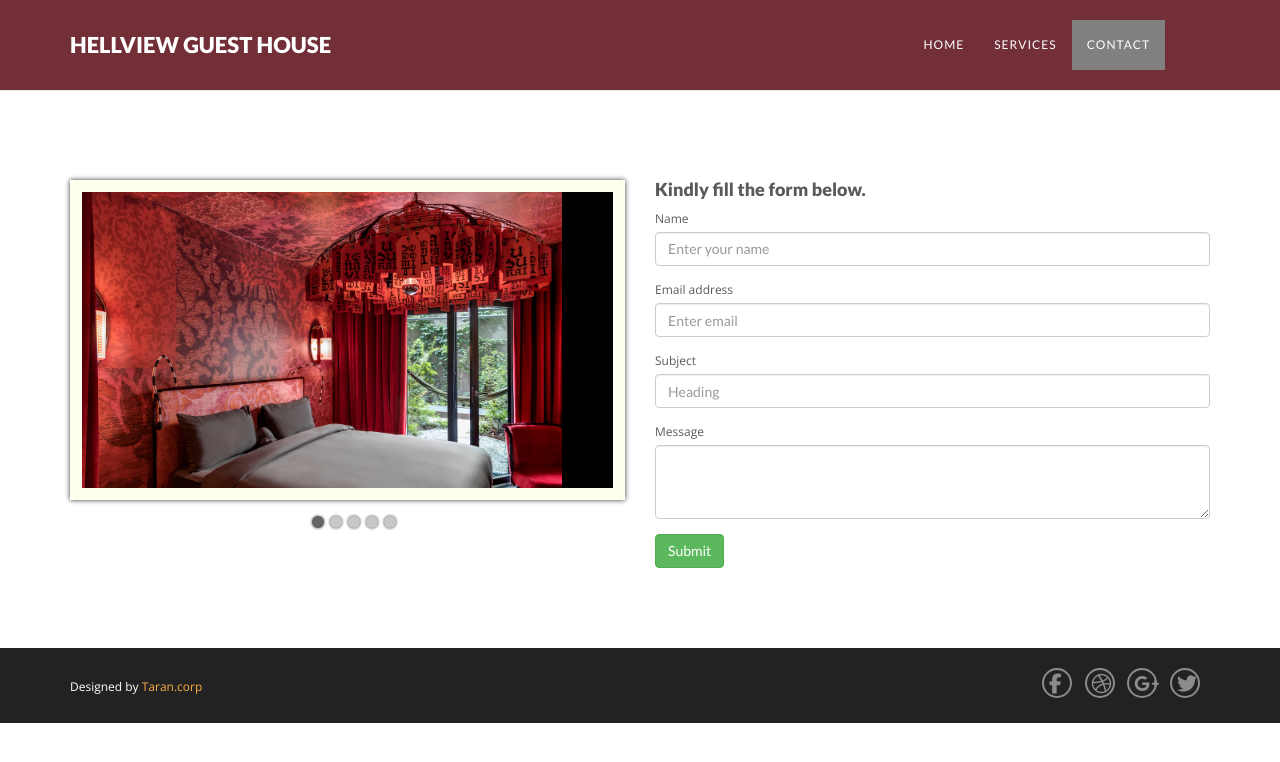
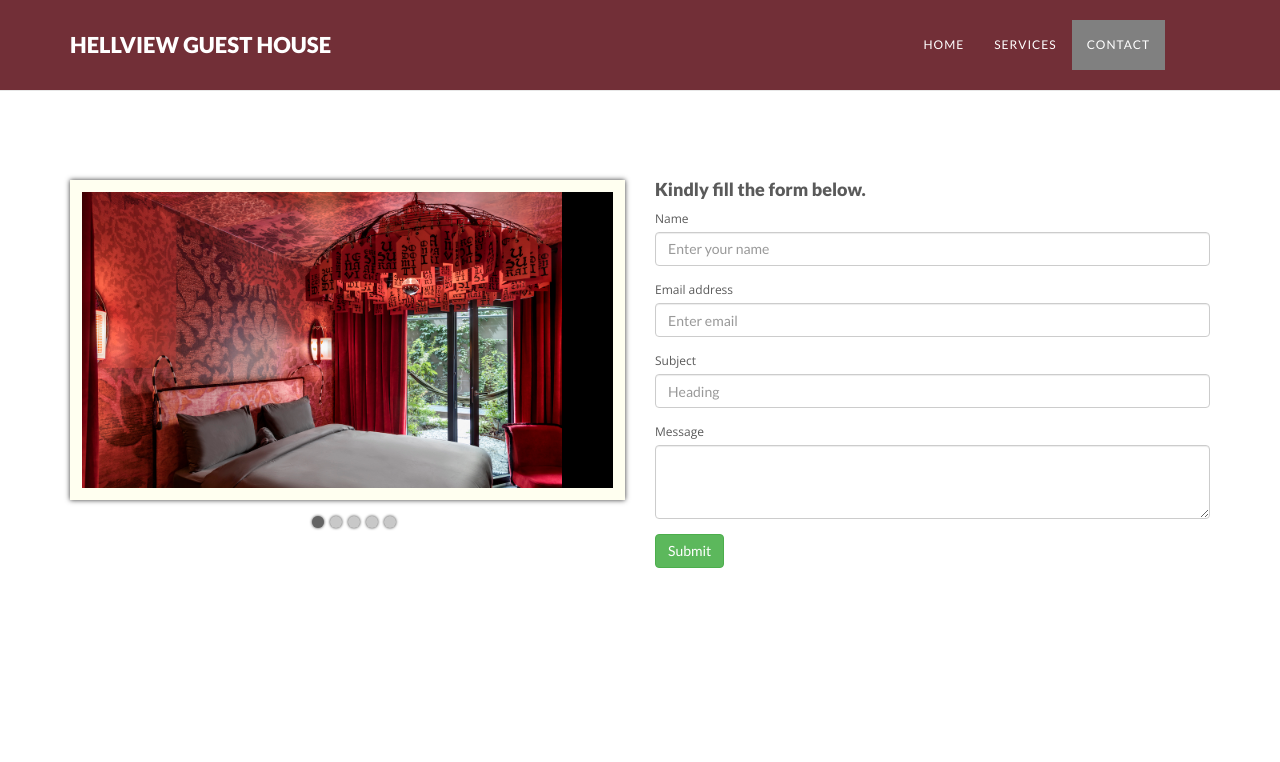
Before and after one commit to tarantriescoding/Mini-project, a plain HTML site: page contact.html in a window 1280 px wide. Drawn offline with nearby package versions, Linux system fonts and the light colour scheme.

Commit message:
Update contact.html

```diff
--- a/contact.html
+++ b/contact.html
@@ -184,22 +184,6 @@
         </div>
     </div>
 
-
-    <nav id="footer">
-        <div class="container">
-            <div class="pull-left fnav">
-                <p>Designed by <a href="#">Taran.corp</a> </p>
-            </div>
-            <div class="pull-right fnav">
-                <ul class="footer-social">
-                    <li><a href="#"><i class="fa fa-facebook"></i></a></li>
-                    <li><a href="#"><i class="fa fa-dribbble"></i></a></li>
-                    <li><a href="#"><i class="fa fa-google-plus"></i></a></li>
-                    <li><a href="#"><i class="fa fa-twitter"></i></a></li>
-                </ul>
-            </div>
-        </div>
-    </nav>
     <script src="https://ajax.googleapis.com/ajax/libs/jquery/1.11.1/jquery.min.js"></script>
     <script type="text/javascript" src="js/jquery.1.11.1.js"></script>
     <script type="text/javascript" src="js/bootstrap.js"></script>
```
